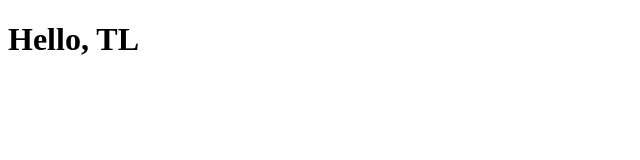
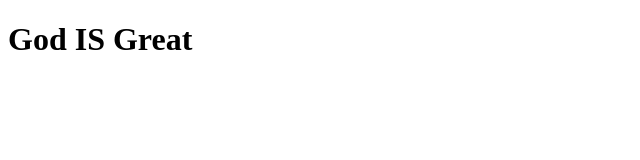
Before and after one commit to Ananyas24/hello-world, a plain HTML site: page index.html in a window 1280 px wide. Shown: the whole page, without its empty margins (0-640 px from the left). Drawn offline with Linux system fonts and the light colour scheme.

Commit message:
Updated hello.html content

```diff
--- a/index.html
+++ b/index.html
@@ -5,6 +5,6 @@
   <title>Hello World</title>
 </head>
 <body>
-  <h1>Hello, TL</h1>
+  <h1>God IS Great</h1>
 </body>
 </html>
```
